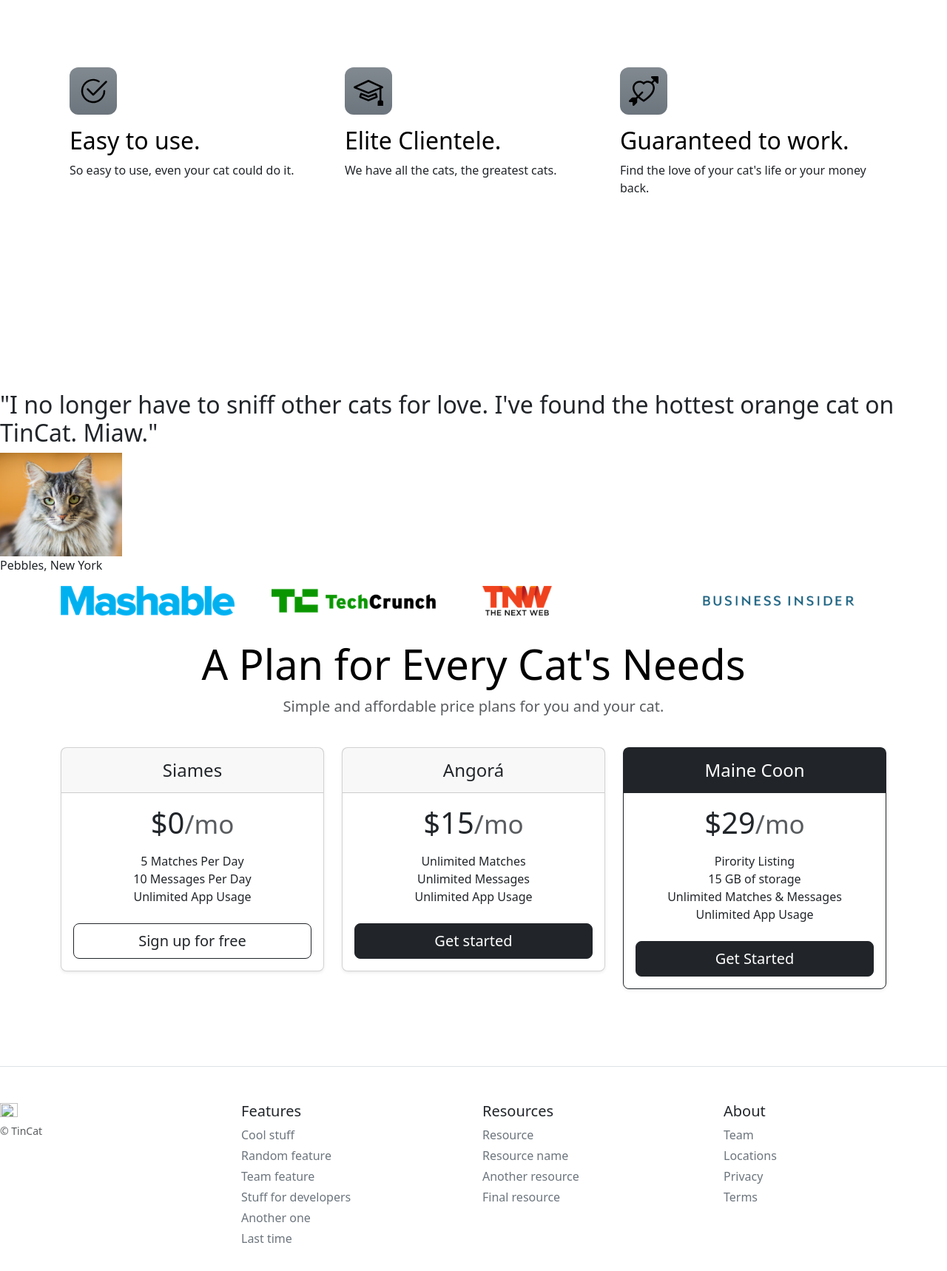
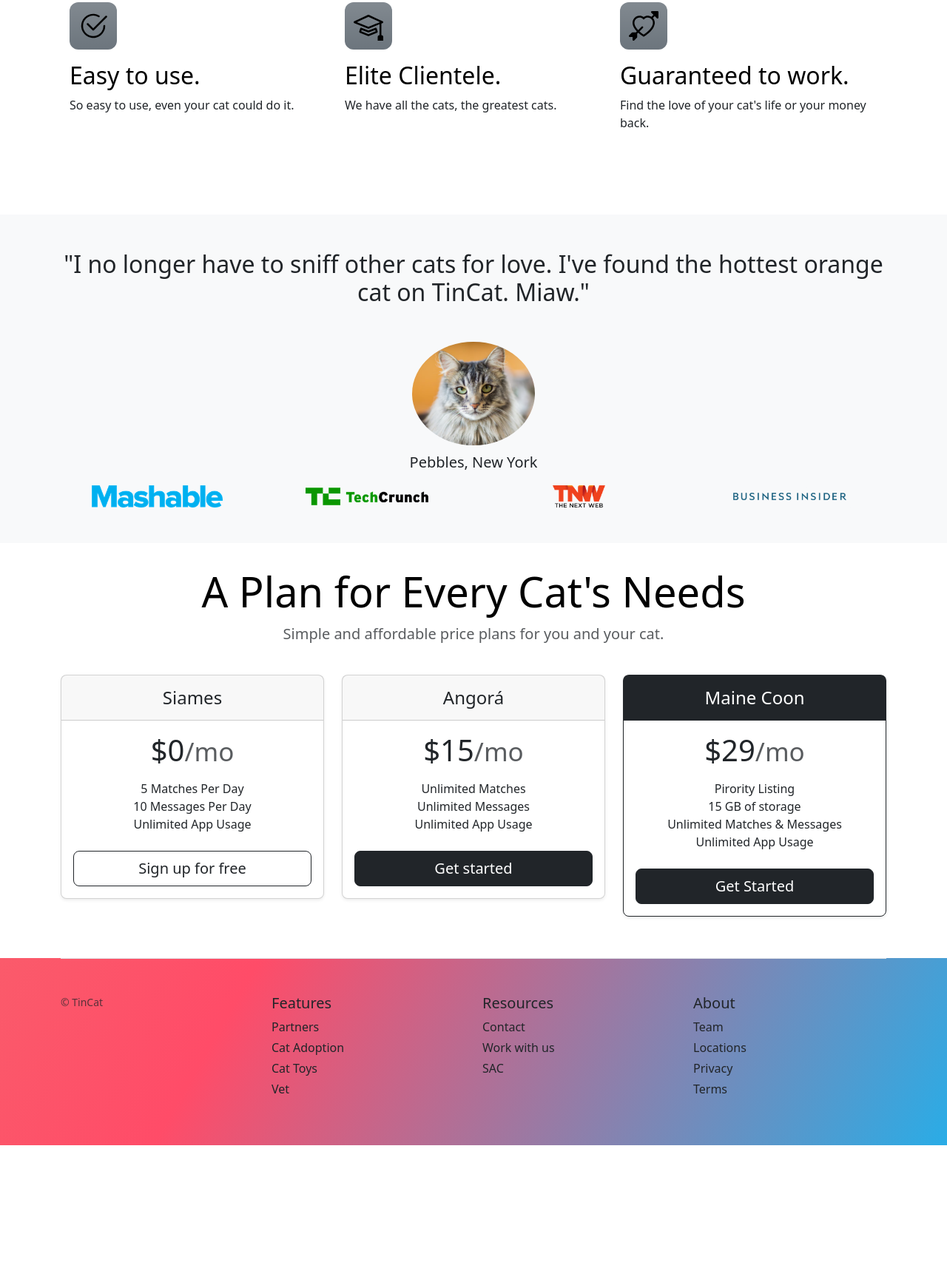
Before and after one commit to EvillyCosta/tinCat, a plain HTML site: page index.html in a window 1280 px wide. Shown: the part 990-2708 px from the top of the page at 74% size. After the commit the page ends 2538 px from the top, so only its background shows below. Drawn offline with nearby package versions, Linux system fonts and the light colour scheme.

Commit message:
Add files via upload

```diff
--- a/index.html
+++ b/index.html
@@ -18,33 +18,68 @@
       border-radius: .75rem;
     }
 
+    .gradient-background {
+    background: linear-gradient(300deg, #00bfff, #ff4c68, #ef8172);
+    background-size: 180% 180%;
+    animation: gradient-animation 18s ease infinite;
+}
+
+@keyframes gradient-animation {
+  0% {
+    background-position: 0% 50%;
+  }
+  50% {
+    background-position: 100% 50%;
+  }
+  100% {
+    background-position: 0% 50%;
+  }
+}
+
+.icon-square {
+  width: 3rem;
+  height: 3rem;
+  border-radius: 0.75rem;
+}
+
+.profile-img {
+  border-radius: 50%;
+  height: 100px;
+}
+
+.cat img {
+  border-radius: 50%; /* Para um formato circular */
+  object-fit: cover;  /* Para garantir que a imagem se ajuste ao círculo */
+}
+
+
   </style>
 </head>
 
 <body>
 
   <!-- Title -->
+
     <section id="title" class="gradient-background">
-    <div class="container col-xxl-8 px-4 py-5">
-      <div class="row flex-lg-row-reverse align-items-center g-5 py-5">
-        <div class="col-10 col-sm-8 col-lg-6">
-          <img src="./images/iphone2.png" height="" class="d-block mx-lg-auto img-fluid" alt="Bootstrap Themes" width="450" height="500" loading="lazy">
+      <div class="container col-xxl-8 px-4 pt-5 py-2">
+        <div class="row flex-lg-row-reverse align-items-center g-5 pt-5">
+          <div class="col-10 col-sm-8 col-lg-6"> <!-- Alterar col-lg-4 para col-lg-6 -->
+            <img src="./images/iphone2.png" class="d-block mx-lg-auto img-fluid" alt="Bootstrap Themes" width="450" height="500" loading="lazy">
           </div>
           <div class="col-lg-6">
             <h1 class="display-5 fw-bold text-body-emphasis lh-1 mb-3">Meet new and interesting cats nearby.</h1>
             <div class="d-grid gap-2 d-md-flex justify-content-md-start">
-            <button type="button" class="btn btn-primary btn-lg px-4 me-md-2"> <svg xmlns="http://www.w3.org/2000/svg" width="16" height="16" fill="currentColor"
-              class="bi bi-apple mb-1" viewBox="0 0 16 16">
-                <path
-                d="M11.182.008C11.148-.03 9.923.023 8.857 1.18c-1.066 1.156-.902 2.482-.878 2.516.024.034 1.52.087 2.475-1.258.955-1.345.762-2.391.728-2.43Zm3.314 11.733c-.048-.096-2.325-1.234-2.113-3.422.212-2.189 1.675-2.789 1.698-2.854.023-.065-.597-.79-1.254-1.157a3.692 3.692 0 0 0-1.563-.434c-.108-.003-.483-.095-1.254.116-.508.139-1.653.589-1.968.607-.316.018-1.256-.522-2.267-.665-.647-.125-1.333.131-1.824.328-.49.196-1.422.754-2.074 2.237-.652 1.482-.311 3.83-.067 4.56.244.729.625 1.924 1.273 2.796.576.984 1.34 1.667 1.659 1.899.319.232 1.219.386 1.843.067.502-.308 1.408-.485 1.766-.472.357.013 1.061.154 1.782.539.571.197 1.111.115 1.652-.105.541-.221 1.324-1.059 2.238-2.758.347-.79.505-1.217.473-1.282Z" />
-                  <path
-                d="M11.182.008C11.148-.03 9.923.023 8.857 1.18c-1.066 1.156-.902 2.482-.878 2.516.024.034 1.52.087 2.475-1.258.955-1.345.762-2.391.728-2.43Zm3.314 11.733c-.048-.096-2.325-1.234-2.113-3.422.212-2.189 1.675-2.789 1.698-2.854.023-.065-.597-.79-1.254-1.157a3.692 3.692 0 0 0-1.563-.434c-.108-.003-.483-.095-1.254.116-.508.139-1.653.589-1.968.607-.316.018-1.256-.522-2.267-.665-.647-.125-1.333.131-1.824.328-.49.196-1.422.754-2.074 2.237-.652 1.482-.311 3.83-.067 4.56.244.729.625 1.924 1.273 2.796.576.984 1.34 1.667 1.659 1.899.319.232 1.219.386 1.843.067.502-.308 1.408-.485 1.766-.472.357.013 1.061.154 1.782.539.571.197 1.111.115 1.652-.105.541-.221 1.324-1.059 2.238-2.758.347-.79.505-1.217.473-1.282Z" />
-              </svg> Download</button>
-              <button type="button" class="btn btn-outline-secondary btn-lg px-4"> <svg xmlns="http://www.w3.org/2000/svg" width="16" height="16" fill="currentColor"
-              class="bi bi-google-play mb-1" viewBox="0 0 16 16">
-                <path
-                d="M14.222 9.374c1.037-.61 1.037-2.137 0-2.748L11.528 5.04 8.32 8l3.207 2.96 2.694-1.586Zm-3.595 2.116L7.583 8.68 1.03 14.73c.201 1.029 1.36 1.61 2.303 1.055l7.294-4.295ZM1 13.396V2.603L6.846 8 1 13.396ZM1.03 1.27l6.553 6.05 3.044-2.81L3.333.215C2.39-.341 1.231.24 1.03 1.27Z" />
-              </svg> Download</button>
+              <button type="button" class="btn btn-light btn-lg px-4 me-md-2">
+                <svg xmlns="http://www.w3.org/2000/svg" width="16" height="16" fill="currentColor" class="bi bi-apple mb-1" viewBox="0 0 16 16">
+                  <path d="M11.182.008C11.148-.03 9.923.023 8.857 1.18c-1.066 1.156-.902 2.482-.878 2.516.024.034 1.52.087 2.475-1.258.955-1.345.762-2.391.728-2.43Zm3.314 11.733c-.048-.096-2.325-1.234-2.113-3.422.212-2.189 1.675-2.789 1.698-2.854.023-.065-.597-.79-1.254-1.157a3.692 3.692 0 0 0-1.563-.434c-.108-.003-.483-.095-1.254.116-.508.139-1.653.589-1.968.607-.316.018-1.256-.522-2.267-.665-.647-.125-1.333.131-1.824.328-.49.196-1.422.754-2.074 2.237-.652 1.482-.311 3.83-.067 4.56.244.729.625 1.924 1.273 2.796.576.984 1.34 1.667 1.659 1.899.319.232 1.219.386 1.843.067.502-.308 1.408-.485 1.766-.472.357.013 1.061.154 1.782.539.571.197 1.111.115 1.652-.105.541-.221 1.324-1.059 2.238-2.758.347-.79.505-1.217.473-1.282Z" />
+                  <path d="M11.182.008C11.148-.03 9.923.023 8.857 1.18c-1.066 1.156-.902 2.482-.878 2.516.024.034 1.52.087 2.475-1.258.955-1.345.762-2.391.728-2.43Zm3.314 11.733c-.048-.096-2.325-1.234-2.113-3.422.212-2.189 1.675-2.789 1.698-2.854.023-.065-.597-.79-1.254-1.157a3.692 3.692 0 0 0-1.563-.434c-.108-.003-.483-.095-1.254.116-.508.139-1.653.589-1.968.607-.316.018-1.256-.522-2.267-.665-.647-.125-1.333.131-1.824.328-.49.196-1.422.754-2.074 2.237-.652 1.482-.311 3.83-.067 4.56.244.729.625 1.924 1.273 2.796.576.984 1.34 1.667 1.659 1.899.319.232 1.219.386 1.843.067.502-.308 1.408-.485 1.766-.472.357.013 1.061.154 1.782.539.571.197 1.111.115 1.652-.105.541-.221 1.324-1.059 2.238-2.758.347-.79.505-1.217.473-1.282Z" />
+                </svg> Download
+              </button>
+              <button type="button" class="btn btn-outline-light btn-lg px-4">
+                <svg xmlns="http://www.w3.org/2000/svg" width="16" height="16" fill="currentColor" class="bi bi-google-play mb-1" viewBox="0 0 16 16">
+                  <path d="M14.222 9.374c1.037-.61 1.037-2.137 0-2.748L11.528 5.04 8.32 8l3.207 2.96 2.694-1.586Zm-3.595 2.116L7.583 8.68 1.03 14.73c.201 1.029 1.36 1.61 2.303 1.055l7.294-4.295ZM1 13.396V2.603L6.846 8 1 13.396ZM1.03 1.27l6.553 6.05 3.044-2.81L3.333.215C2.39-.341 1.231.24 1.03 1.27Z" />
+                </svg> Download
+              </button>
             </div>
           </div>
         </div>
@@ -67,7 +102,6 @@
         </div>
           <h3 class="fs-2 text-body-emphasis">Easy to use.</h3>
           <p>So easy to use, even your cat could do it.</p>
-            <svg class="bi"><use xlink:href="#chevron-right"></use></svg>
           </a>
         </div>
         <div class="feature col">
@@ -80,7 +114,6 @@
           <h3 class="fs-2 text-body-emphasis">Elite Clientele.</h3>
           <p>We have all the cats, the greatest cats.</p>
 
-            <svg class="bi"><use xlink:href="#chevron-right"></use></svg>
           </a>
         </div>
         <div class="feature col">
@@ -94,7 +127,6 @@
           <h3 class="fs-2 text-body-emphasis">Guaranteed to work.</h3>
           <p>Find the love of your cat's life or your money back.</p>
 
-            <svg class="bi"><use xlink:href="#chevron-right"></use></svg>
           </a>
         </div>
       </div>
@@ -102,23 +134,38 @@
 
   </section>
   <!-- Testimonial -->
+<!-- Testimonial -->
 <section id="testimonial">
-    <div class="">
-      <div><h2>"I no longer have to sniff other cats for love. I've found the hottest orange cat on TinCat. Miaw."</h2></div>
-      <div class="cat"><img src="./images/gato.png" height="140px" alt="cat"></div>
-      <div class=""><p>Pebbles, New York</p></div>
+
+  <div class="bg-body-tertiary">
+    <div class="container py-5">
+      <div class="text-center">
+        <h2>"I no longer have to sniff other cats for love. I've found the hottest orange cat on TinCat. Miaw."</h2>
+        <div class="cat mt-5 mb-2">
+          <img src="./images/gato.png" height="140px" alt="cat">
         </div>
-
-    <div class="container">
-      <div class="row">
-        <div class="col-lg-3 col-sm-12"><img src="./images/mashable.png" height="40px" alt="logo"></div>
-        <div class="col-lg-3 col-sm-12"><img src="./images/techcrunch.png" height="40px" alt="logo"></div>
-        <div class="col-lg-3 col-sm-12"><img src="./images/tnw.png" height="40px" alt="logo"></div>
-        <div class="col-lg-3 col-sm-12"><img src="./images/bizinsider.png" height="40px" alt="logo"></div>
+        <div class="col-lg-8 mx-auto lead mt-2">
+          <p>Pebbles, New York</p>
         </div>
       </div>
+      <div class="row text-center">
+        <div class="col-lg-3 col-sm-12">
+          <img src="./images/mashable.png" height="30" alt="logo">
+        </div>
+        <div class="col-lg-3 col-sm-12">
+          <img src="./images/techcrunch.png" height="30" alt="logo">
+        </div>
+        <div class="col-lg-3 col-sm-12">
+          <img src="./images/tnw.png" height="30" alt="logo">
+        </div>
+        <div class="col-lg-3 col-sm-12">
+          <img src="./images/bizinsider.png" height="30" alt="logo">
+        </div>
+      </div>
+    </div>
+  </div>
+</section>
 
-  </section>
 
   <!-- Pricing -->
   <section id="pricing">
@@ -188,45 +235,42 @@
 
   <!-- Footer -->
   <section id="footer" class="gradient-background">
-
-    <footer class="pt-4 my-md-5 pt-md-5 border-top">
+    <div class="container ">
+    <footer class="pb-5 pt-4 pt-md-5 border-top">
       <div class="row">
         <div class="col-12 col-md">
-          <img class="mb-2" src="/docs/5.3/assets/brand/bootstrap-logo.svg" alt="" width="24" height="19">
           <small class="d-block mb-3 text-body-secondary">© TinCat</small>
         </div>
         <div class="col-6 col-md">
           <h5>Features</h5>
           <ul class="list-unstyled text-small">
-            <li class="mb-1"><a class="link-secondary text-decoration-none" href="#">Cool stuff</a></li>
-            <li class="mb-1"><a class="link-secondary text-decoration-none" href="#">Random feature</a></li>
-            <li class="mb-1"><a class="link-secondary text-decoration-none" href="#">Team feature</a></li>
-            <li class="mb-1"><a class="link-secondary text-decoration-none" href="#">Stuff for developers</a></li>
-            <li class="mb-1"><a class="link-secondary text-decoration-none" href="#">Another one</a></li>
-            <li class="mb-1"><a class="link-secondary text-decoration-none" href="#">Last time</a></li>
+            <li class="mb-1"><a class="link-dark text-decoration-none" href="#">Partners</a></li>
+            <li class="mb-1"><a class="link-dark text-decoration-none" href="#">Cat Adoption</a></li>
+            <li class="mb-1"><a class="link-dark text-decoration-none" href="#">Cat Toys</a></li>
+            <li class="mb-1"><a class="link-dark text-decoration-none" href="#">Vet</a></li>
           </ul>
         </div>
         <div class="col-6 col-md">
           <h5>Resources</h5>
           <ul class="list-unstyled text-small">
-            <li class="mb-1"><a class="link-secondary text-decoration-none" href="#">Resource</a></li>
-            <li class="mb-1"><a class="link-secondary text-decoration-none" href="#">Resource name</a></li>
-            <li class="mb-1"><a class="link-secondary text-decoration-none" href="#">Another resource</a></li>
-            <li class="mb-1"><a class="link-secondary text-decoration-none" href="#">Final resource</a></li>
+            <li class="mb-1"><a class="link-dark text-decoration-none" href="#">Contact</a></li>
+            <li class="mb-1"><a class="link-dark text-decoration-none" href="#">Work with us</a></li>
+            <li class="mb-1"><a class="link-dark text-decoration-none" href="#">SAC</a></li>
           </ul>
         </div>
         <div class="col-6 col-md">
           <h5>About</h5>
           <ul class="list-unstyled text-small">
-            <li class="mb-1"><a class="link-secondary text-decoration-none" href="#">Team</a></li>
-            <li class="mb-1"><a class="link-secondary text-decoration-none" href="#">Locations</a></li>
-            <li class="mb-1"><a class="link-secondary text-decoration-none" href="#">Privacy</a></li>
-            <li class="mb-1"><a class="link-secondary text-decoration-none" href="#">Terms</a></li>
+            <li class="mb-1"><a class="link-dark text-decoration-none" href="#">Team</a></li>
+            <li class="mb-1"><a class="link-dark text-decoration-none" href="#">Locations</a></li>
+            <li class="mb-1"><a class="link-dark text-decoration-none" href="#">Privacy</a></li>
+            <li class="mb-1"><a class="link-dark text-decoration-none" href="#">Terms</a></li>
           </ul>
         </div>
       </div>
     </footer>
   </div>
+
 
   </section>
 
```
Lines whose indentation alone changed are shown as unchanged.
